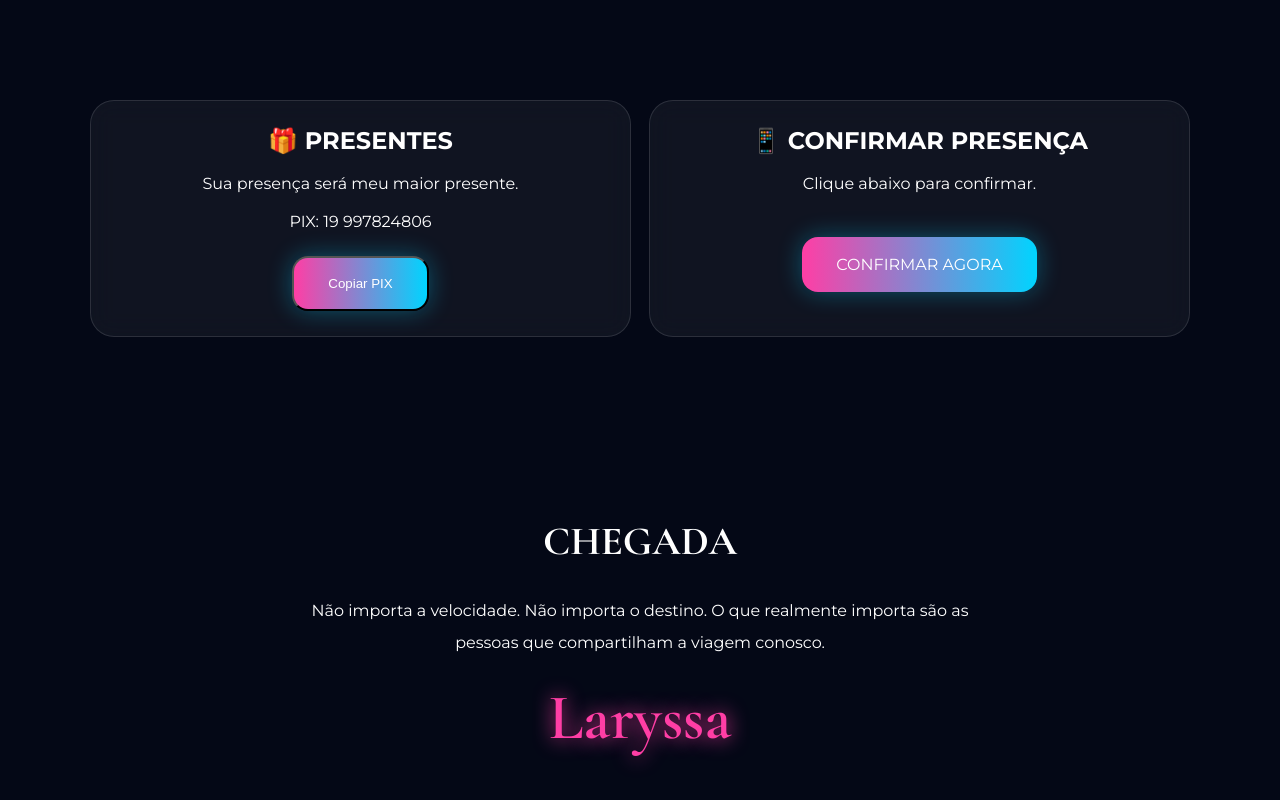
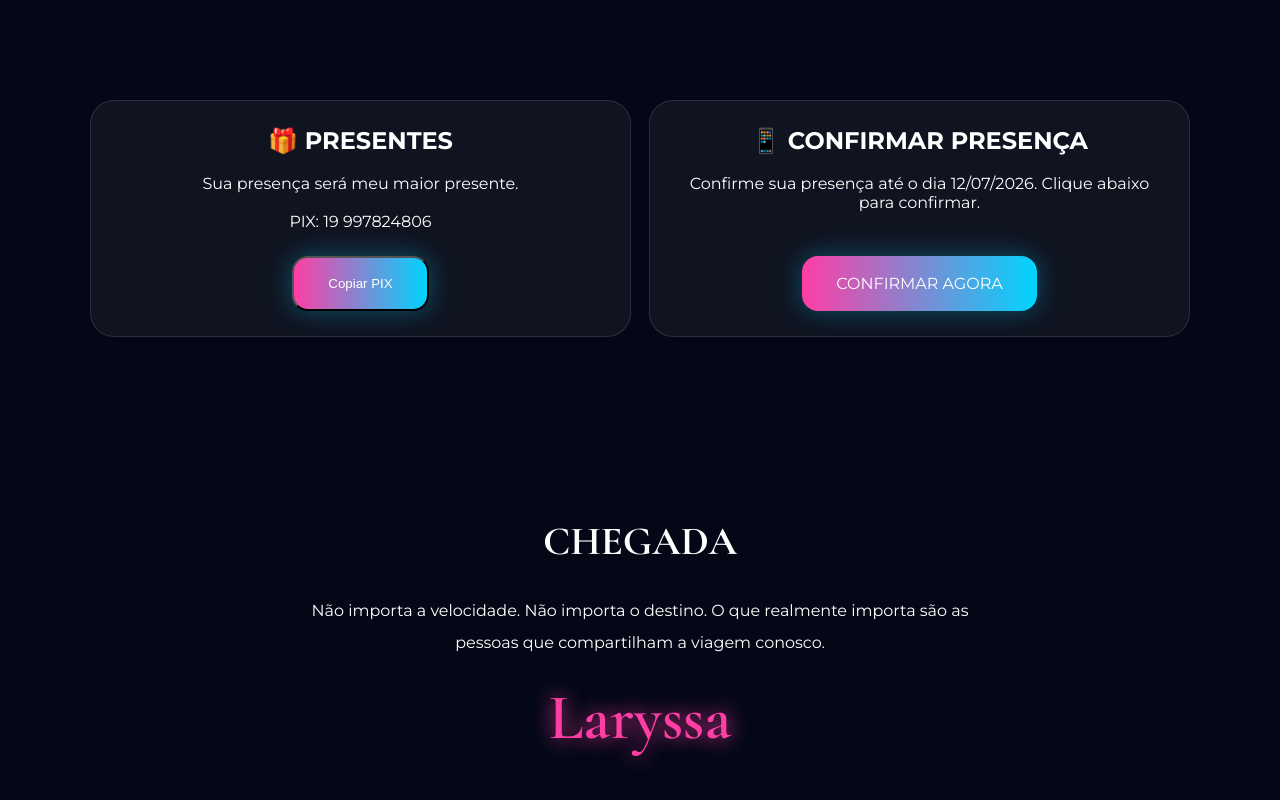
Before and after one commit to xGanter/Laryssa.15.Anos, a plain HTML site: page index.html in a window 1280 px wide. Shown: the part 2032-2832 px from the top of the page. Drawn offline with nearby package versions, Linux system fonts and the light colour scheme.

Commit message:
Update index.html

```diff
--- a/index.html
+++ b/index.html
@@ -103,8 +103,9 @@ Uma noite inspirada pela velocidade, emoção e pelas pessoas que tornam cada mo
 </div>
 <div class="card">
 <h2>📱 CONFIRMAR PRESENÇA</h2><br>
-<p>Clique abaixo para confirmar.</p><br>
-<a class="btn" href="https://wa.me/5519991863694?text=Confirmo%20minha%20presen%C3%A7a">CONFIRMAR AGORA</a>
+<p>Confirme sua presença até o dia 12/07/2026.
+Clique abaixo para confirmar.</p><br>
+<a class="btn" href="https://wa.me/19997824806?text=Confirmo%20minha%20presen%C3%A7a">CONFIRMAR AGORA</a>
 </div>
 </div>
 </section>
```
